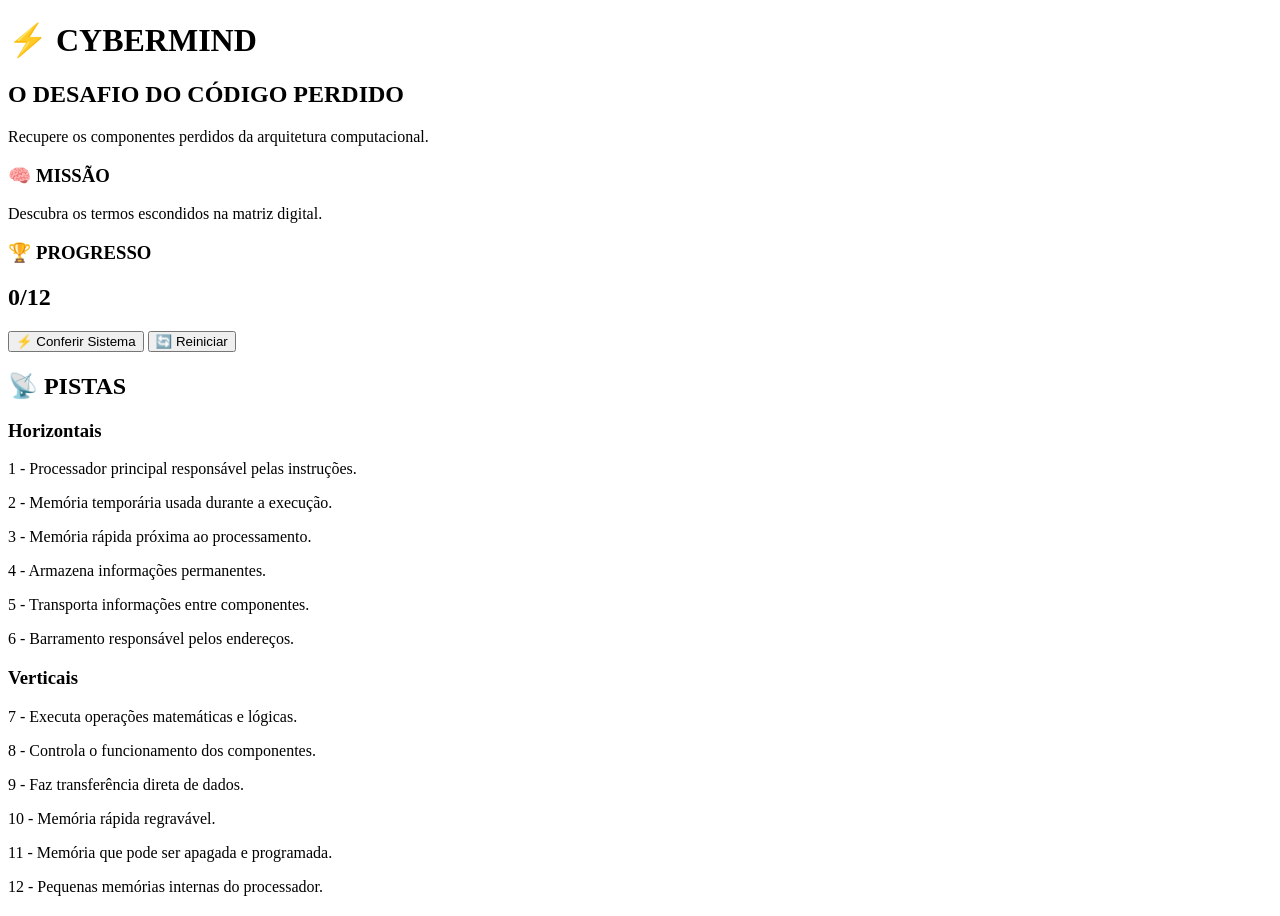
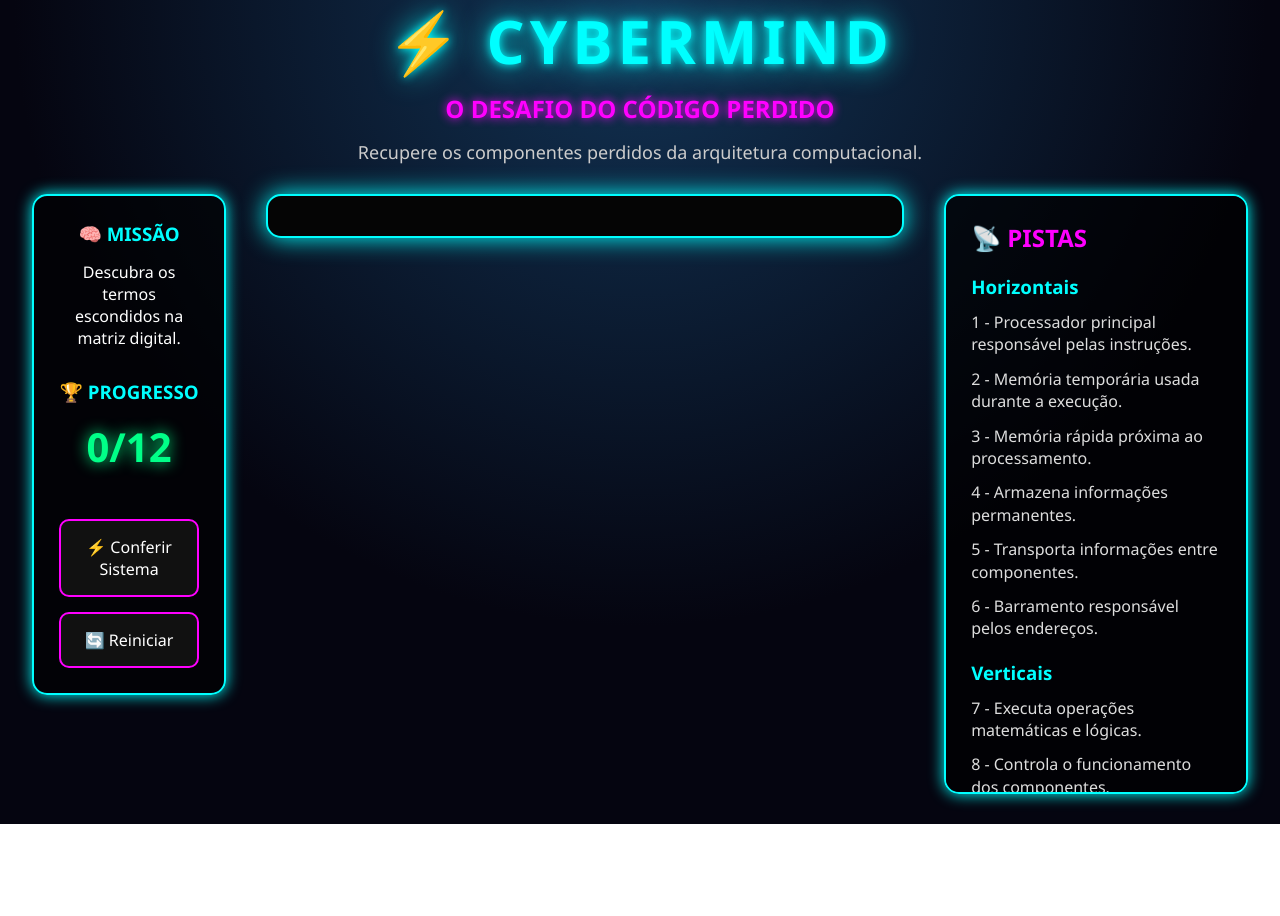
Before and after one commit to davidy224/jogo, a plain HTML site: page joguinho/jogo.html in a window 1280 px wide. After the commit the page ends 824 px from the top, so only its background shows below. Drawn offline with Linux system fonts and the light colour scheme; a script that the page names is missing.

Commit message:
css do game

```diff
--- a/joguinho/jogo.html
+++ b/joguinho/jogo.html
@@ -8,7 +8,7 @@
 
 <title>CyberMind - O Desafio do Código Perdido</title>
 
-<link rel="stylesheet" href="style.css">
+<link rel="stylesheet" href="../joguinho/style.css">
 
 </head>
 
--- /dev/null
+++ b/joguinho/style.css
@@ -0,0 +1,251 @@
+* {
+  margin: 0;
+  padding: 0;
+  box-sizing: border-box;
+  font-family: "Segoe UI", Arial, sans-serif;
+}
+
+body {
+  min-height: 100vh;
+  background: radial-gradient(circle at top, #123456, #050510 60%);
+
+  color: white;
+  display: flex;
+  justify-content: center;
+  align-items: center;
+}
+
+.container {
+  width: 95%;
+  max-width: 1400px;
+  text-align: center;
+}
+
+/* TITULO */
+
+header {
+  margin-bottom: 30px;
+}
+
+header h1 {
+  font-size: 60px;
+  color: #00ffff;
+
+  text-shadow:
+    0 0 10px #00ffff,
+    0 0 30px #00ffff;
+
+  letter-spacing: 5px;
+}
+
+header h2 {
+  color: #ff00ff;
+
+  text-shadow: 0 0 10px #ff00ff;
+
+  margin-top: 10px;
+}
+
+header p {
+  margin-top: 15px;
+  color: #ccc;
+  font-size: 18px;
+}
+
+/* ÁREA PRINCIPAL */
+
+.game {
+  display: flex;
+  justify-content: center;
+  align-items: flex-start;
+  gap: 40px;
+}
+
+/* PAINEL */
+
+.painel,
+.pistas {
+  background: rgba(0, 0, 0, 0.65);
+
+  border: 2px solid #00ffff;
+
+  box-shadow: 0 0 15px #00ffff;
+
+  border-radius: 15px;
+
+  padding: 25px;
+}
+
+.painel {
+  width: 220px;
+}
+
+.painel h3 {
+  color: #00ffff;
+
+  margin-bottom: 15px;
+}
+
+.status {
+  margin: 30px 0;
+}
+
+#contador {
+  font-size: 40px;
+
+  color: #00ff88;
+
+  text-shadow: 0 0 15px #00ff88;
+}
+
+/* BOTÕES */
+
+button {
+  width: 100%;
+
+  padding: 15px;
+
+  margin-top: 15px;
+
+  background: #111;
+
+  color: white;
+
+  border: 2px solid #ff00ff;
+
+  border-radius: 10px;
+
+  cursor: pointer;
+
+  font-size: 16px;
+
+  transition: 0.3s;
+}
+
+button:hover {
+  background: #ff00ff;
+
+  box-shadow: 0 0 20px #ff00ff;
+
+  transform: scale(1.05);
+}
+
+/* TABULEIRO */
+
+#tabuleiro {
+  display: grid;
+
+  grid-template-columns: repeat(13, 42px);
+
+  gap: 4px;
+
+  padding: 20px;
+
+  background: #050505;
+
+  border-radius: 15px;
+
+  border: 2px solid #00ffff;
+
+  box-shadow: 0 0 25px #00ffff;
+}
+
+.casa {
+  width: 42px;
+
+  height: 42px;
+
+  background: #071827;
+
+  border: 1px solid #00ffff;
+
+  color: white;
+
+  text-align: center;
+
+  font-size: 25px;
+
+  font-weight: bold;
+
+  outline: none;
+
+  text-transform: uppercase;
+}
+
+.casa:focus {
+  background: #111;
+
+  box-shadow: 0 0 15px #ff00ff;
+}
+
+.bloqueada {
+  background: #020202;
+
+  border: none;
+}
+
+.certa {
+  background: #00ff88;
+
+  color: black;
+
+  box-shadow: 0 0 15px #00ff88;
+}
+
+.errada {
+  background: #ff0044;
+
+  box-shadow: 0 0 15px #ff0044;
+}
+
+.pistas {
+  width: 350px;
+
+  height: 600px;
+
+  overflow: auto;
+
+  text-align: left;
+}
+
+.pistas h2 {
+  color: #ff00ff;
+
+  margin-bottom: 20px;
+}
+
+.pistas h3 {
+  color: #00ffff;
+
+  margin-top: 20px;
+}
+
+.pistas p {
+  margin: 12px 0;
+
+  color: #ddd;
+
+  line-height: 1.4;
+}
+
+#mensagem {
+  margin-top: 30px;
+
+  color: #00ff88;
+
+  font-size: 30px;
+
+  text-shadow: 0 0 15px #00ff88;
+}
+
+@media (max-width: 1100px) {
+  .game {
+    flex-direction: column;
+
+    align-items: center;
+  }
+
+  .pistas {
+    width: 90%;
+  }
+}
```
